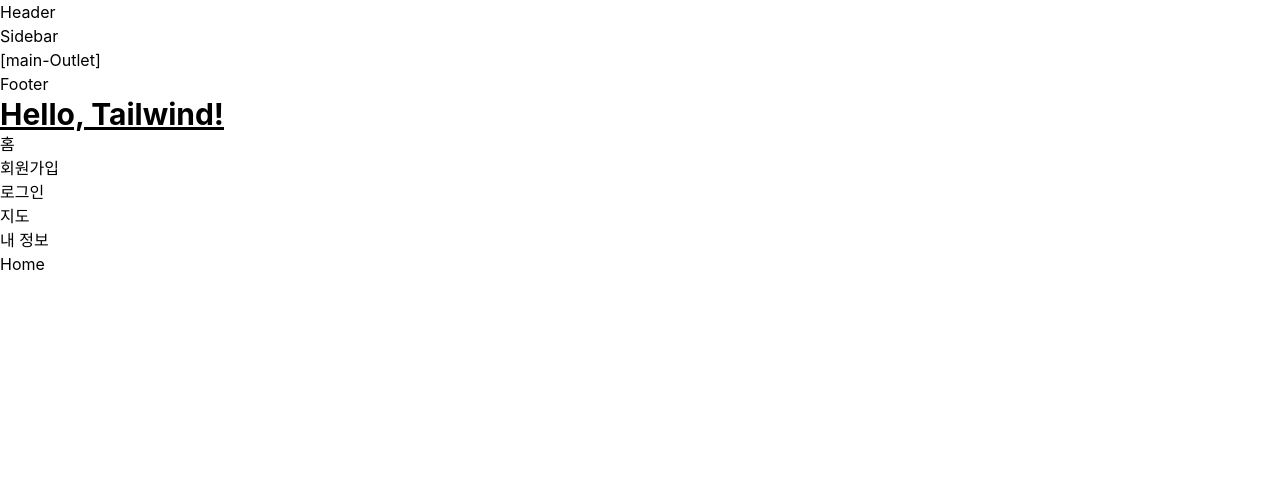
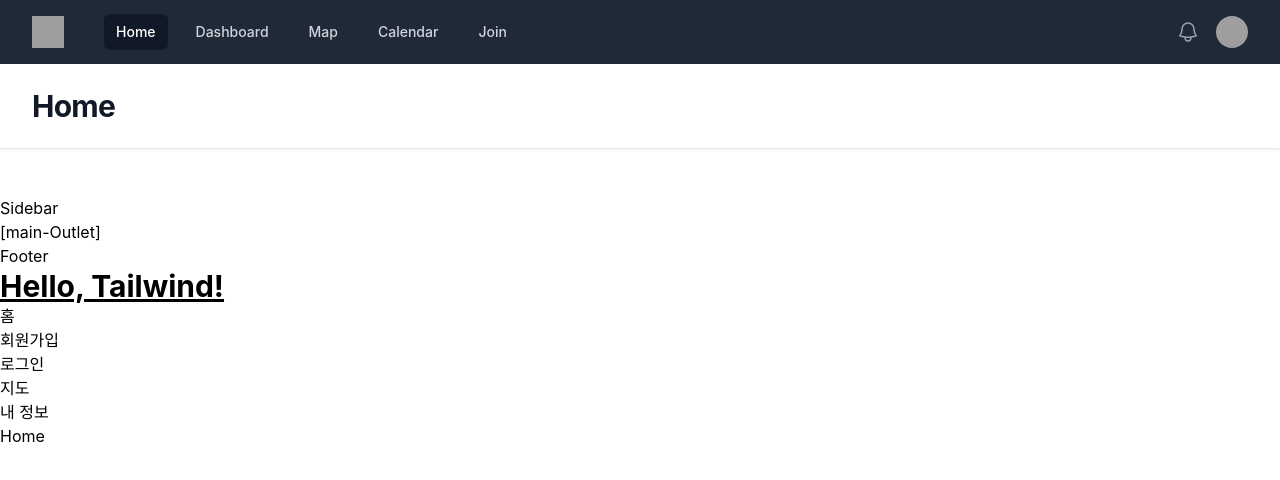
Before and after one commit to mjee-dev/react-chicken, a React (Create React App) app: page / in a window 1280 px wide. Shown: the top 480 px of the page. Built offline with nearby package versions, Linux system fonts and the light colour scheme; grey boxes are pictures that could not be loaded.

Commit message:
headlessui, heroicons 설치 및 header 적용

```diff
--- a/package.json
+++ b/package.json
@@ -3,6 +3,8 @@
   "version": "0.1.0",
   "private": true,
   "dependencies": {
+    "@headlessui/react": "^2.2.0",
+    "@heroicons/react": "^2.2.0",
     "@testing-library/jest-dom": "^5.17.0",
     "@testing-library/react": "^13.4.0",
     "@testing-library/user-event": "^13.5.0",
@@ -39,6 +41,7 @@
   "devDependencies": {
     "autoprefixer": "^10.4.20",
     "postcss": "^8.4.49",
+    "prettier-plugin-tailwindcss": "^0.6.9",
     "tailwindcss": "^3.4.15",
     "typescript": "^4.9.5"
   }
--- a/src/layout/Header.tsx
+++ b/src/layout/Header.tsx
@@ -1,9 +1,176 @@
 import React from "react";
+import { Disclosure, DisclosureButton, DisclosurePanel, Menu, MenuButton, MenuItem, MenuItems } from '@headlessui/react';
+import { Bars3Icon, BellIcon, XMarkIcon } from '@heroicons/react/24/outline';
+
+const user = {
+    name: 'Tom Cook',
+    email: 'tom@example.com',
+    imageUrl:
+      'https://lh3.googleusercontent.com/a/ACg8ocI2218a_iAJxNw4SzNJPo0HJ07nAh3xX4mmlzllRwfUKF5RPe48=s96-c-rg-br100',
+};
+
+const navigation = [
+    { name: 'Home', href: '#', current: true },
+    { name: 'Dashboard', href: '#', current: false },
+    { name: 'Map', href: '#', current: false },
+    { name: 'Calendar', href: '#', current: false },
+    { name: 'Join', href: '#', current: false },
+];
+
+const userNavigation = [
+    { name: 'Your Profile', href: '#' },
+    { name: 'Settings', href: '#' },
+    { name: 'Sign out', href: '#' },
+];
+
+function classNames(...classes: any) {
+    return classes.filter(Boolean).join(' ')
+  }
+
 
 function Header () {
     return (
-        <div className="contain-content">
-            Header
+        <div className="min-h-full">
+            <Disclosure as="nav" className="bg-gray-800">
+                <div className="mx-auto max-w-7xl px-4 sm:px-6 lg:px-8">
+                    <div className="flex h-16 items-center justify-between">
+                        <div className="flex items-center">
+                            <div className="shrink-0">
+                                <img
+                                    alt="Your Company"
+                                    src="https://tailwindui.com/plus/img/logos/mark.svg?color=indigo&shade=500"
+                                    className="size-8"
+                                />
+                            </div>
+                            <div className="hidden md:block">
+                                <div className="ml-10 flex items-baseline space-x-4">
+                                    {navigation.map((item) => (
+                                        <a
+                                            key={item.name}
+                                            href={item.href}
+                                            aira-current={item.current ? 'page' : undefined}
+                                            className={classNames(
+                                                item.current ? 'bg-gray-900 text-white' : 'text-gray-300 hover:bg-gray-700 hover:text-white',
+                                                'rounded-md px-3 py-2 text-sm font-medium',
+                                            )}
+                                        >
+                                            {item.name}
+                                        </a>
+                                    ))}
+                                </div>
+                            </div>
+                        </div>
+                        <div className="hidden md:block">
+                            <div className="ml-4 flex items-center md:ml-6">
+                                <button
+                                    type="button"
+                                    className="relative rounded-full bg-gray-800 p-1 text-gray-400 hover:bg-gray-700 hover:text-white focus:outline-none focus:ring-2 focus:ring-white focus:ring-offset-2 focus:ring-offset-gray-800"
+                                >
+                                    <span className="absolute -inset-1.5"></span>
+                                    <span className="sr-only">View notification</span>
+                                    <BellIcon aria-hidden="true" className="size-6"></BellIcon>
+                                </button>
+
+                                {/* 프로필 dropdown */}
+                                <Menu as="div" className="relative ml-3">
+                                    <div>
+                                        <MenuButton className="relative flex max-w-xs items-center rounded-full bg-gray-800 text-sm focus:outline-none focus:ring-2 focus:ring-white focus:ring-offset-2 focus:ring-offset-gray-800">
+                                            <span className="absolute -inset-1.5"></span>
+                                            <span className="sr-only">Open user menu</span>
+                                            <img alt="" src={user.imageUrl} className="size-8 rounded-full" />
+                                        </MenuButton>
+                                    </div>
+                                    <MenuItems
+                                        transition
+                                        className="absolute right-0 z-10 mt-2 w-48 origin-top-right rounded-md bg-white py-1 shadow-lg ring-1 ring-black/5 transition focus:outline-none
+                                        data-[closed]:scale-95 data-[closed]:transform data-[closed]:opacity-0 data-[enter]:duration-100 data-[leave]:duration-75 data-[enter]:ease-out data-[leave]:ease-in"
+                                    >
+                                        {userNavigation.map((item) => (
+                                            <MenuItem key={item.name}>
+                                                <a
+                                                    href={item.href}
+                                                    className="block px-4 py-2 text-sm text-gray-700 data-[focus]:bg-gray-100 data-[focus]:outline-none">
+                                                    {item.name}
+                                                </a>
+                                            </MenuItem>
+                                        ))}
+                                    </MenuItems>
+
+                                </Menu>
+                            </div>
+                        </div>
+                        <div className="-mr-2 flex md:hidden">
+                            {/* 모바일 menu button */}
+                            <DisclosureButton className="group relative inline-flex items-center justify-center rounded-md bg-gray-800 p-2 text-gray-400 hover:bg-gray-700 hover:text-white
+                            focus:outline-none focus:ring-2 focus:ring-white focus:ring-offset-2 focus:ring-offset-gray-800">
+                                <span className="absolute -inset-0.5"></span>
+                                <span className="sr-only">Open main menu</span>
+                                <Bars3Icon aria-hidden="true" className="block size-6 group-data-[open]:hidden"></Bars3Icon>
+                                <XMarkIcon aria-hidden="true" className="hidden size-6 group-data-[open]:block"></XMarkIcon>
+                            </DisclosureButton>
+                        </div>
+                    </div>
+                </div>
+
+                <DisclosurePanel className="md:hidden">
+                    <div className="space-y-1 px-2 pb-3 pt-2 sm:px-3">
+                        {navigation.map((item) => (
+                            <DisclosureButton
+                                key={item.name}
+                                as="a"
+                                href="item.href"
+                                aria-current={item.current ? 'page' : undefined}
+                                className={classNames(
+                                    item.current ? 'bg-gray-900 text-white' : 'text-gray-300 hover:bg-gray-700 hover:text-white',
+                                    'block rounded-md px-3 py-2 text-base font-medium',
+                                )}
+                            >
+                                {item.name}
+                            </DisclosureButton>
+                        ))}
+                    </div>
+                    <div className="border-t border-gray-700 pb-3 pt-4">
+                    <div className="flex items-center px-5">
+                        <div className="shrink-0">
+                            <img alt="" src={user.imageUrl} className="size-10 rounded-full"></img>
+                        </div>
+                        <div className="ml-3">
+                            <div className="text-base/5 font-medium text-white">{user.name}</div>
+                            <div className="text-sm font-medium text-gray-400">{user.email}</div>
+                        </div>
+                        <button type="button" className="relative ml-auto shrink-0 rounded-full bg-gray-800 p-1 text-gray-400 hover:text-white
+                        focus:outline-none focus:ring-2 focus:ring-white focus:ring-offset-2 focus:ring-offset-gray-800">
+                            <span className="absolute -inset-1.5" />
+                            <span className="sr-only">View notifications</span>
+                            <BellIcon aria-hidden="true" className="size-6" />
+                        </button>
+                    </div>
+                </div>
+                <div className="mt-3 space-y-1 px-2">
+                    {userNavigation.map((item) => (
+                        <DisclosureButton
+                           key={item.name}
+                           as="a"
+                           href={item.href}
+                           className="block rounded-md px-3 py-2 text-base font-medium text-gray-400 hover:bg-gray-700 hover:text-white"
+                        >
+                            {item.name}
+                        </DisclosureButton>
+                    ))}
+                </div>
+                </DisclosurePanel>
+            </Disclosure>
+
+            <header className="bg-white shadow">
+                <div className="mx-auto max-w-7xl px-4 py-6 sm:px-6 lg:px-8">
+                    <h1 className="text-3xl font-bold tracking-tight text-gray-900">Home</h1>
+                </div>
+            </header>
+            <main>
+                <div className="mx-auto max-w-7xl px-4 py-6 sm:px-6 lg:px-8">
+                    {/* 내용 */}
+                </div>
+            </main>
         </div>
     );
 }
```
Also changed, not shown: 1 other file (tests, documents, lock files or other folders).
